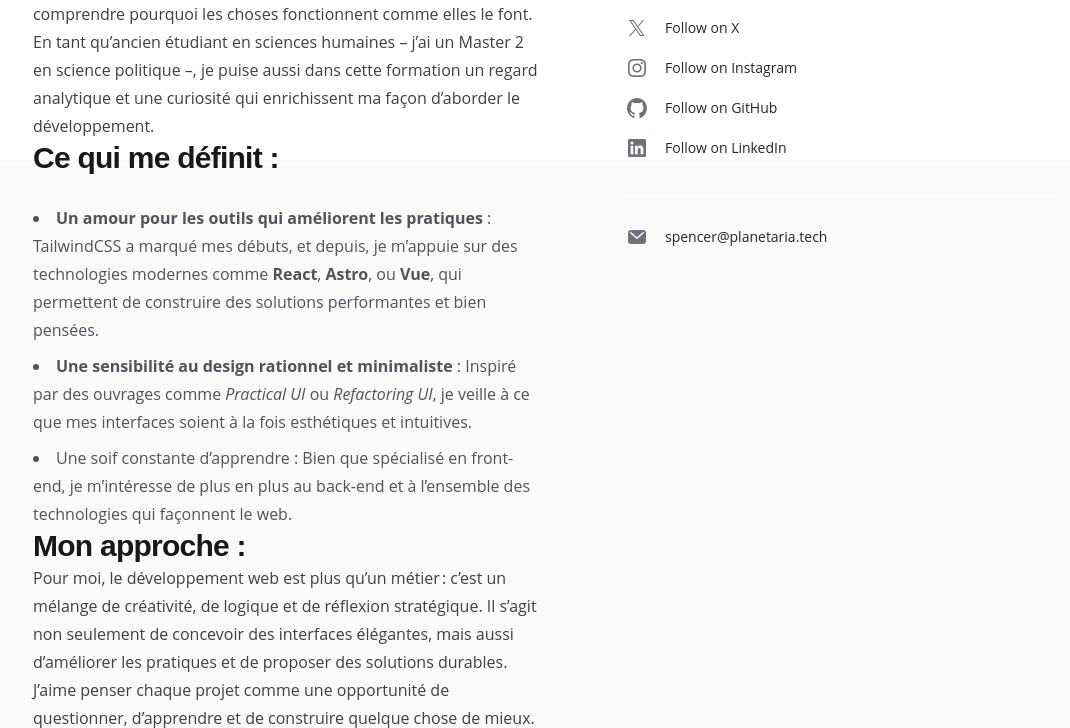
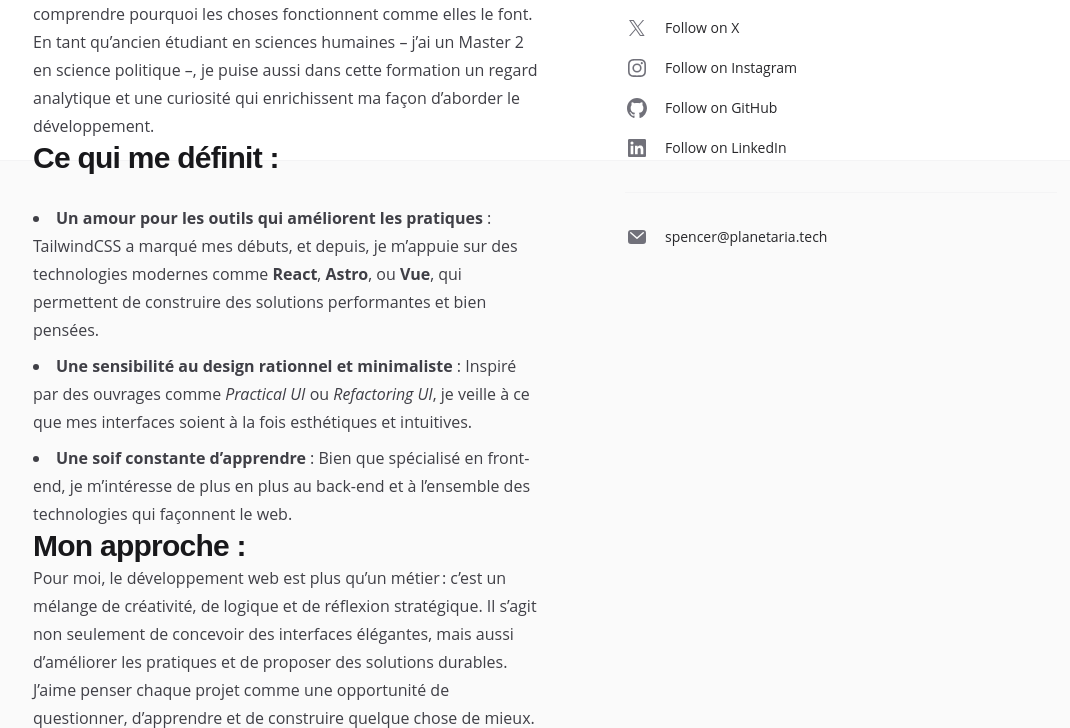
Before and after one commit to thomasfarre/toto-blog, an Astro site: page /a-propos in a window 1280 px wide. Shown: the part 640-1368 px from the top of the page, without its empty margins (95-1165 px from the left). Built offline with nearby package versions, Linux system fonts and the light colour scheme; Astro itself is replaced by a stand-in of ours; a web font is replaced by a local one.

Commit message:
small fix

```diff
--- a/src/pages/a-propos.astro
+++ b/src/pages/a-propos.astro
@@ -84,7 +84,7 @@
                         qui enrichissent ma façon d’aborder le développement.
                       </BodyText>
                       <Heading level="2"> Ce qui me définit : </Heading>
-                      <ul class="space-y-2">
+                      <ul class="space-y-2 text-zinc-700 dark:text-zinc-400 text-base">
                         <li class="list-disc list-inside">
                             <strong>Un amour pour les outils qui améliorent les
                             pratiques</strong> : TailwindCSS a marqué mes débuts, et
@@ -102,9 +102,9 @@
                             esthétiques et intuitives.
                         </li>
                         <li class="list-disc list-inside">
-                          Une soif constante d’apprendre : Bien que spécialisé
-                          en front-end, je m’intéresse de plus en plus au
-                          back-end et à l’ensemble des technologies qui
+                          <strong>Une soif constante d’apprendre</strong> : Bien
+                          que spécialisé en front-end, je m’intéresse de plus
+                          en plus au back-end et à l’ensemble des technologies qui
                           façonnent le web.
                         </li>
                       </ul>
@@ -124,7 +124,7 @@
                         Ce blog est une plateforme où je partage mes réflexions,
                         mon processus et mes réalisations. Il me permet de :
                       </BodyText>
-                      <ul class="space-y-2">
+                      <ul class="space-y-2 text">
                         <li class="list-disc list-inside">
                           Présenter mes projets et ma manière de travailler.
                         </li>
```
